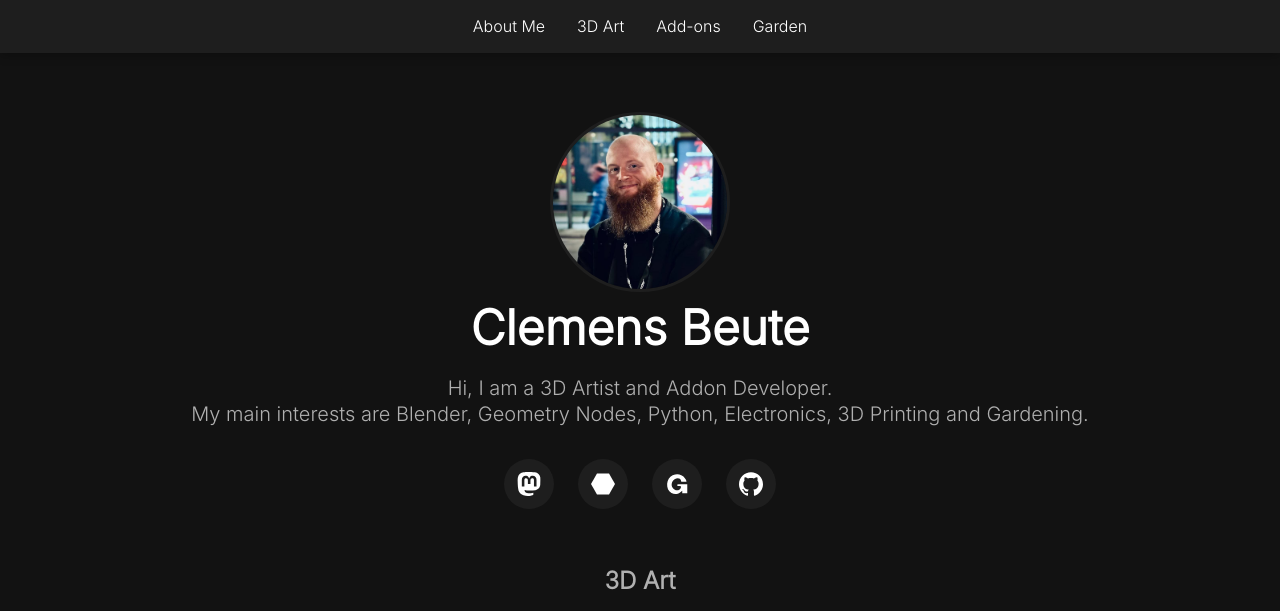
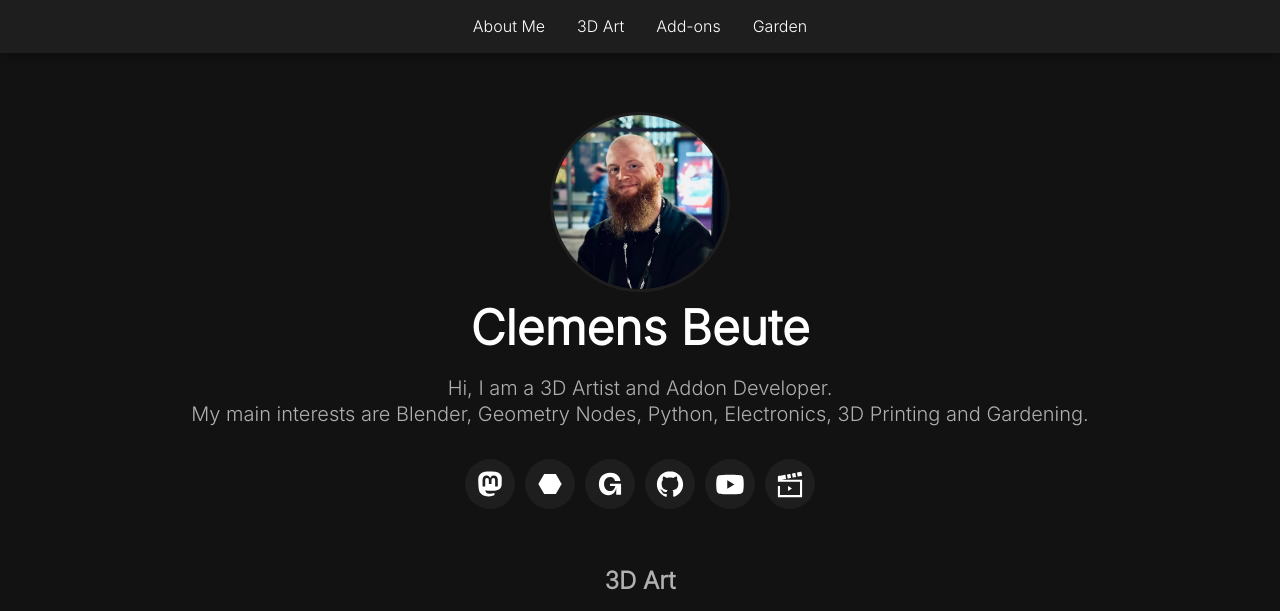
Before and after one commit to ClemensBeute/portfolio, a plain HTML site: page index.html in a window 1280 px wide. Shown: the top 611 px of the page. Drawn offline with Linux system fonts and the light colour scheme.

Commit message:
moved svg's to files and added youtube / makertube

```diff
--- a/index.html
+++ b/index.html
@@ -1,5 +1,6 @@
 <!doctype html>
 <html lang="en">
+
 <head>
     <meta charset="UTF-8">
     <meta name="viewport" content="width=device-width, initial-scale=1.0">
@@ -35,36 +36,29 @@
             <h1>Clemens Beute</h1>
             <p>Hi, I am a 3D Artist and Addon Developer.</p>
             <p>My main interests are Blender, Geometry Nodes, Python, Electronics, 3D Printing and Gardening. </p>
-            <div class="social-links">
+            <div class="social-links" style="display: flex; flex-wrap: wrap; gap: 10px;">
                 <a href="https://graphics.social/@clemensbeute" class="social-link" target="_blank"
                     rel="noopener noreferrer">
-                    <svg viewBox="0 0 24 24">
-                        <path
-                            d="M23.268 5.313c-.35-2.578-2.617-4.61-5.304-5.004C17.51.242 15.792 0 11.813 0h-.03c-3.98 0-4.835.242-5.288.309C3.882.692 1.496 2.518.917 5.127.64 6.412.61 7.837.661 9.143c.074 1.874.088 3.745.26 5.611.118 1.24.325 2.47.62 3.68.55 2.237 2.777 4.098 4.96 4.857 2.336.792 4.849.923 7.256.38.265-.061.527-.132.786-.213.585-.184 1.27-.39 1.774-.753a.057.057 0 0 0 .023-.043v-1.809a.052.052 0 0 0-.02-.041.053.053 0 0 0-.046-.01 20.282 20.282 0 0 1-4.709.545c-2.73 0-3.463-1.284-3.674-1.818a5.593 5.593 0 0 1-.319-1.433.053.053 0 0 1 .066-.054c1.517.363 3.072.546 4.632.546.376 0 .75 0 1.125-.01 1.57-.044 3.224-.124 4.768-.422.038-.008.077-.015.11-.024 2.435-.464 4.753-1.92 4.989-5.604.008-.145.03-1.52.03-1.67.002-.512.167-3.63-.024-5.545zm-3.748 9.195h-2.561V8.29c0-1.309-.55-1.976-1.67-1.976-1.23 0-1.846.79-1.846 2.35v3.403h-2.546V8.663c0-1.56-.617-2.35-1.848-2.35-1.112 0-1.668.668-1.67 1.977v6.218H4.822V8.102c0-1.31.337-2.35 1.011-3.12.696-.77 1.608-1.164 2.74-1.164 1.311 0 2.302.5 2.962 1.498l.638 1.06.638-1.06c.66-.999 1.65-1.498 2.96-1.498 1.13 0 2.043.395 2.74 1.164.675.77 1.012 1.81 1.012 3.12z" />
-                    </svg>
+                    <img src="icons/mastodon.svg" alt="Mastodon" class="social-link-img">
                 </a>
-                <a href="https://www.blenderkit.com/asset-gallery?query=author_id:1201121" class="social-link" target="_blank"
-                    rel="noopener noreferrer">
-                    <svg viewBox="0 0 184.751 184.751">
-                        <path d="M0,92.375l46.188-80h92.378l46.185,80l-46.185,80H46.188L0,92.375z" />
-                    </svg>
+                <a href="https://www.blenderkit.com/asset-gallery?query=author_id:1201121" class="social-link"
+                    target="_blank" rel="noopener noreferrer">
+                    <img src="icons/blenderkit.svg" alt="BlenderKit" class="social-link-img">
                 </a>
                 <a href="https://clemensbeute.gumroad.com/" class="social-link" target="_blank"
                     rel="noopener noreferrer">
-                    <svg viewBox="0 0 42.566441 42.152931">
-                        <defs id="defs1" />
-                        <g id="layer1" transform="translate(-119.41026,-88.887355)">
-                            <path
-                                d="m 130.84494,125.9871 c -11.11826,-6.16237 -9.74894,-26.528929 2.11696,-31.4868 6.48269,-2.708639 10.22634,-2.665138 16.24042,0.188629 3.96865,1.88324 7.93132,7.287031 8.23417,10.403091 0.0394,0.40519 0.16335,0.90282 -0.23716,0.92112 -1.87366,0.0855 -6.16126,0.0862 -8.43269,-0.0384 -1.04418,-0.0573 -0.8076,-1.31483 -1.01866,-2.17976 -1.60457,-6.575629 -12.55561,-4.293369 -15.55299,2.63082 -1.14277,2.63992 -1.43702,6.4426 -0.0986,8.81362 3.63534,6.43964 11.76549,8.33981 14.97656,2.33987 2.09557,-3.91564 -0.34631,-4.02981 -4.4711,-4.02981 -2.04379,0 -1.44155,-1.68946 -1.44155,-2.50696 0,-0.8258 3.88948,-0.81805 8.84414,-0.81805 h 8.91841 v 8.1752 8.17521 h -4.45921 -4.4592 v -2.33751 -2.33746 l -3.91645,3.08069 c -4.45968,3.50796 -10.06234,3.87786 -15.24313,1.00638 z"
-                                style="fill:%23000000;stroke-width:1.66196" id="path1-4" />
-                        </g>
-                    </svg>
+                    <img src="icons/gumroad.svg" alt="Gumroad" class="social-link-img">
                 </a>
                 <a href="https://github.com/clemensbeute" class="social-link" target="_blank" rel="noopener noreferrer">
-                    <svg viewBox="0 0 24 24">
-                        <path
-                            d="M12 .297c-6.63 0-12 5.373-12 12 0 5.303 3.438 9.8 8.205 11.385.6.113.82-.258.82-.577 0-.285-.01-1.04-.015-2.04-3.338.724-4.042-1.61-4.042-1.61C4.422 18.07 3.633 17.7 3.633 17.7c-1.087-.744.084-.729.084-.729 1.205.084 1.838 1.236 1.838 1.236 1.07 1.835 2.809 1.305 3.495.998.108-.776.417-1.305.76-1.605-2.665-.3-5.466-1.332-5.466-5.93 0-1.31.465-2.38 1.235-3.22-.135-.303-.54-1.523.105-3.176 0 0 1.005-.322 3.3 1.23.96-.267 1.98-.399 3-.405 1.02.006 2.04.138 3 .405 2.28-1.552 3.285-1.23 3.285-1.23.645 1.653.24 2.873.12 3.176.765.84 1.23 1.91 1.23 3.22 0 4.61-2.805 5.625-5.475 5.92.42.36.81 1.096.81 2.22 0 1.606-.015 2.896-.015 3.286 0 .315.21.69.825.57C20.565 22.092 24 17.592 24 12.297c0-6.627-5.373-12-12-12" />
-                    </svg>
+                    <img src="icons/github.svg" alt="Github" class="social-link-img">
+                </a>
+                <a href="https://www.youtube.com/@ClemensBeute-Blender" class="social-link" target="_blank"
+                    rel="noopener noreferrer">
+                    <img src="icons/youtube.svg" alt="YouTube" class="social-link-img">
+                </a>
+                <a href="https://makertube.net/a/clemens_beute/videos" class="social-link" target="_blank"
+                    rel="noopener noreferrer">
+                    <img src="icons/makertube.svg" alt="MakerTube" class="social-link-img">
                 </a>
             </div>
         </div>
@@ -327,16 +321,16 @@
         <a href="impressum.html" target="_blank" class="footer-link">Impressum</a>
         <a href="datenschutz.html" target="_blank" class="footer-link">Datenschutzerklärung</a>
     </div>
-  </footer>
+</footer>
 
-  <div class="cookie-hinweis" id="cookie-hinweis">
+<div class="cookie-hinweis" id="cookie-hinweis">
     <p>Diese Website verwendet Cookies. Durch die Nutzung dieser Website stimmen Sie der Verwendung von Cookies zu.</p>
     <p>Mehr Informationen finden Sie in der <a href="datenschutz.html" target="_blank">Datenschutzerklärung</a>.</p>
     <!-- <button id="cookie-hinweis-akzeptieren" class="cookie-hinweis button">Akzeptieren</button> -->
     <button id="cookie-hinweis-akzeptieren" onclick="accept_cookies()">Akzeptieren</button>
-  </div>
+</div>
 
-  <script>
+<script>
     // Cookie-Hinweis nur beim ersten Öffnen der Website anzeigen
     if (sessionStorage.getItem('cookieHinweisGezeigt') === null) {
         document.getElementById('cookie-hinweis').style.display = 'block';
@@ -349,6 +343,6 @@
         document.getElementById('cookie-hinweis').style.display = 'none';
         sessionStorage.setItem('cookieHinweisGezeigt', true);
     }
-  </script>
+</script>
 
 </html>
--- a/style_main.css
+++ b/style_main.css
@@ -95,7 +95,12 @@ body {
     background-color: var(--text-secondary);
 }
 
-.social-link svg {
+.social-link-img:hover {
+    -webkit-filter: invert(1);
+    filter: invert(1);
+}
+
+/* .social-link svg {
     width: 24px;
     height: 24px;
     fill: var(--text);
@@ -103,7 +108,7 @@ body {
 
 .social-link:hover svg {
     fill: var(--dark-bg);
-}
+} */
 
 
 .section {
```
Also changed, not shown: icons/blenderkit.svg (added), icons/github.svg (added), icons/gumroad.svg (added), icons/makertube.svg (added), icons/mastodon.svg (added), icons/youtube.svg (added). Lines whose indentation alone changed are shown as unchanged.
